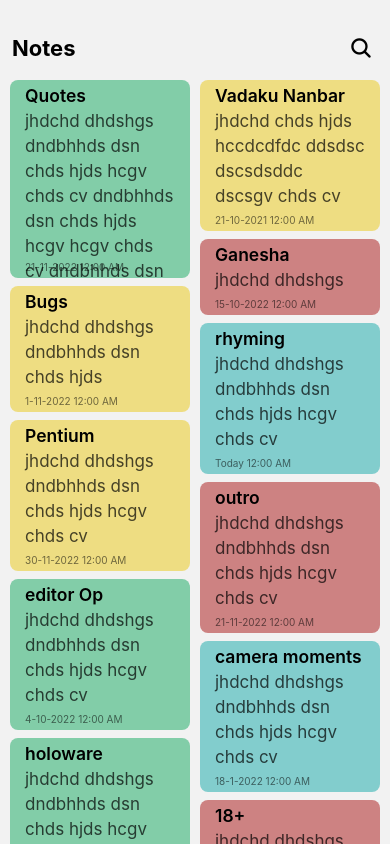
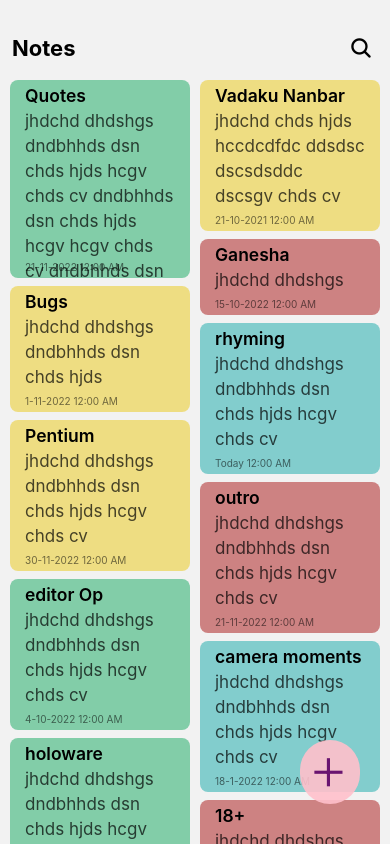
Before and after one commit to just-manoj/notes, a React Native app: screen /list in a window 390 px wide. Built offline with nearby package versions, Linux system fonts and the light colour scheme.

Commit message:
add flat button

```diff
--- /dev/null
+++ b/src/UI/Flatbutton.js
@@ -0,0 +1,30 @@
+import { View, StyleSheet } from "react-native";
+
+import IconButton from "./IconButton";
+
+const FlatButton = () => {
+  return (
+    <View style={styles.buttonContainer}>
+      <View style={styles.iconContainer}>
+        <IconButton name="add" size={50} color="#660066" onPress={() => {}} />
+      </View>
+    </View>
+  );
+};
+
+export default FlatButton;
+
+const styles = StyleSheet.create({
+  buttonContainer: {
+    position: "absolute",
+    alignItems: "flex-end",
+    justifyContent: "flex-end",
+    right: 30,
+    bottom: 40,
+    opacity: 0.9,
+  },
+  iconContainer: {
+    backgroundColor: "#ffc0cb",
+    borderRadius: 60,
+  },
+});
--- a/src/screens/List.js
+++ b/src/screens/List.js
@@ -4,6 +4,7 @@ import { View, StyleSheet } from "react-native";
 import NoteContent from "../UI/NoteContent";
 import SearchBar from "../UI/SearchBar";
 import { notes } from "../utils/constNotes";
+import FlatButton from "../UI/Flatbutton";
 
 const List = () => {
   const [searchText, setSearchText] = useState("");
@@ -20,6 +21,7 @@ const List = () => {
         clearSearchText={clearSearchText}
       />
       <NoteContent notes={notes} />
+      <FlatButton />
     </View>
   );
 };
```
